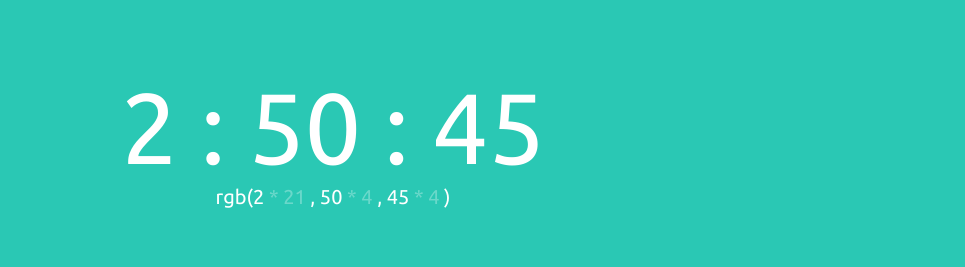
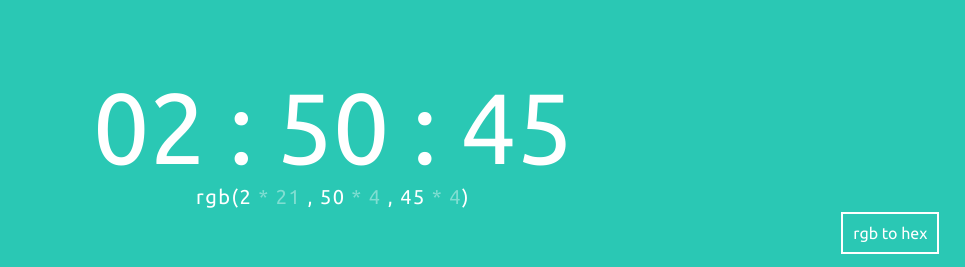
Before and after one commit to hannahwang12/ColourClock, a plain HTML site: page index.html in a window 1280 px wide. Shown: the part 530-797 px from the top of the page, without its empty margins (315-1280 px from the left). Drawn offline with Linux system fonts and the light colour scheme.

Commit message:
Add hex colour mode

```diff
--- a/index.html
+++ b/index.html
@@ -12,6 +12,9 @@
 		<div id="time"></div>
 		<div id="rgb"></div>
 	</div>
+	<button id="button">rgb to hex</button>
+
+
 
 
 	<script type="text/javascript" src="script.js"></script>
--- a/script.js
+++ b/script.js
@@ -13,6 +13,22 @@ function addZero(i) {
 		i = "0" + i;
 	}
 	return i;
+}
+
+var rgb = true;
+var hex = false;
+
+
+document.getElementById("button").onclick = function() {
+	if (rgb) {
+		rgb = false;
+		hex = true;
+		console.log("button click");
+	} else {
+		rgb = true;
+		hex = false;
+		console.log("button!!");
+	}
 }
 
 window.setInterval(function() {
@@ -34,14 +50,25 @@ function updateTime() {
 
 	hour = adjustHour(hour);
 
+	if (rgb) {
+		document.getElementById("body").style = "background-color: rgb(" + hour * 21 + "," + minute * 4 + "," + second * 4 + ");";
+		document.getElementById("rgb").innerHTML = "rgb(" + hour + "<span> * 21 </span>, " + minute + "<span> * 4 </span>, " + second + "<span> * 4</span>)";
+	} else if (hex) {
+	/*	if (hour < 10) {
+			document.getElementById("body").style = "background-color: #0" + hour + minute + second + ";";
+			document.getElementById("rgb").innerHTML = "#0" + hour + minute + second + ";";
+		} else { */
 
+		var hexHour = adjustHour(hour);
+		hexHour = addZero(hour);
+		var hexMinute = addZero(minute);
+		var hexSecond = addZero(second);
+		document.getElementById("body").style = "background-color: #" + hexHour + hexMinute + hexSecond + ";";
+		document.getElementById("rgb").innerHTML = "#" + hexHour + hexMinute + hexSecond;
 
-//	document.getElementById("body").style = "background-color: rgb(" + hour + "," + minute + "," + second + ");";
-	document.getElementById("body").style = "background-color: rgb(" + hour * 21 + "," + minute * 4 + "," + second * 4 + ");";
-//	document.getElementById("body").style = "background-color: #" + hour + minute + second + ";";
+	}
 
-	document.getElementById("rgb").innerHTML = "rgb(" + hour + "<span> * 21 </span>, " + minute + "<span> * 4 </span>, " + second + "<span> * 4 </span>)";
-
+	hour = addZero(hour);
 	minute = addZero(minute);
 	second = addZero(second);
 	document.getElementById("time").innerHTML = hour + " : " + minute + " : " + second;
@@ -82,18 +109,6 @@ function updateTime() {
 	drawClock();
 }
 
-
-
-
-
-
-
-
-
-
-
-
-
 	updateTime();
 
 }, 1000);
--- a/style.css
+++ b/style.css
@@ -5,7 +5,7 @@ body {
 }
 
 #canvas {
-	position: fixed;
+	position: absolute;
 	top: 0;
 	left: 50%;
 	transform: translate(-50%, 0);
@@ -28,8 +28,29 @@ body {
 #rgb {
 	font-weight: 100;
 	font-size: 20px;
+	letter-spacing: 1.5;
 }
 
 span {
-	opacity: 0.3;
+	opacity: 0.4;
 }
+
+#button {
+	position: fixed;
+	bottom: 2%;
+	right: 2%;
+	z-index: 999;
+	font-family: Ubuntu;
+	color: white;
+	background-color: transparent;
+	border-color: white;
+	font-size: 16px;
+	border: 2px solid white;
+	padding: 10px;
+}
+
+#button:hover {
+	background-color: white;
+	cursor: pointer;
+	color: grey;
+}
```
